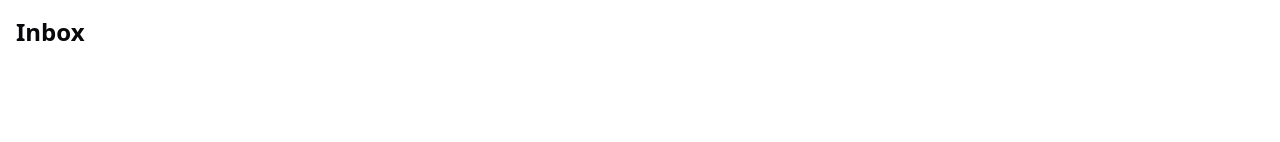
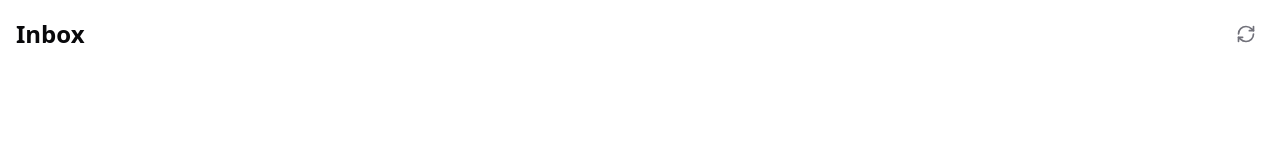
Before and after one commit to dawngnd/spen-manager, a React (Vite) app in the folder frontend/: page / in a window 1280 px wide. Shown: the top 142 px of the page. Built offline with nearby package versions, Linux system fonts and the light colour scheme.

Commit message:
feat: add fetch-new button to Inbox for incremental transaction sync

```diff
--- a/frontend/src/pages/Inbox.tsx
+++ b/frontend/src/pages/Inbox.tsx
@@ -1,5 +1,5 @@
 import { useState } from 'react';
-import { Inbox as InboxIcon } from 'lucide-react';
+import { Inbox as InboxIcon, RefreshCw } from 'lucide-react';
 import type { Transaction } from '@/lib/api';
 import { useGetTransactions } from '@/hooks/useTransactions';
 import { CategorizeDrawer } from '@/components/CategorizeDrawer';
@@ -8,7 +8,7 @@ export default function Inbox() {
   const [drawerOpen, setDrawerOpen] = useState(false);
   const [selectedTxnId, setSelectedTxnId] = useState<string | null>(null);
 
-  const { data: transactions = [], isLoading } = useGetTransactions();
+  const { data: transactions = [], isLoading, refetch, isFetching } = useGetTransactions();
   const uncategorized = transactions.filter((t: Transaction) => t.status !== 'categorized');
 
   const handleTransactionClick = (id: string) => {
@@ -35,7 +35,17 @@ export default function Inbox() {
 
   return (
     <div className="p-4">
-      <h1 className="text-2xl font-bold mb-4">Inbox</h1>
+      <div className="flex items-center justify-between mb-4">
+        <h1 className="text-2xl font-bold">Inbox</h1>
+        <button
+          onClick={() => refetch()}
+          disabled={isFetching}
+          className="p-2 text-muted-foreground hover:text-foreground transition-colors disabled:opacity-50"
+          title="Lấy giao dịch mới"
+        >
+          <RefreshCw className={`w-5 h-5 ${isFetching ? 'animate-spin' : ''}`} />
+        </button>
+      </div>
 
       {uncategorized.length === 0 ? (
         <div className="flex flex-col items-center justify-center h-64 text-muted-foreground">
```
